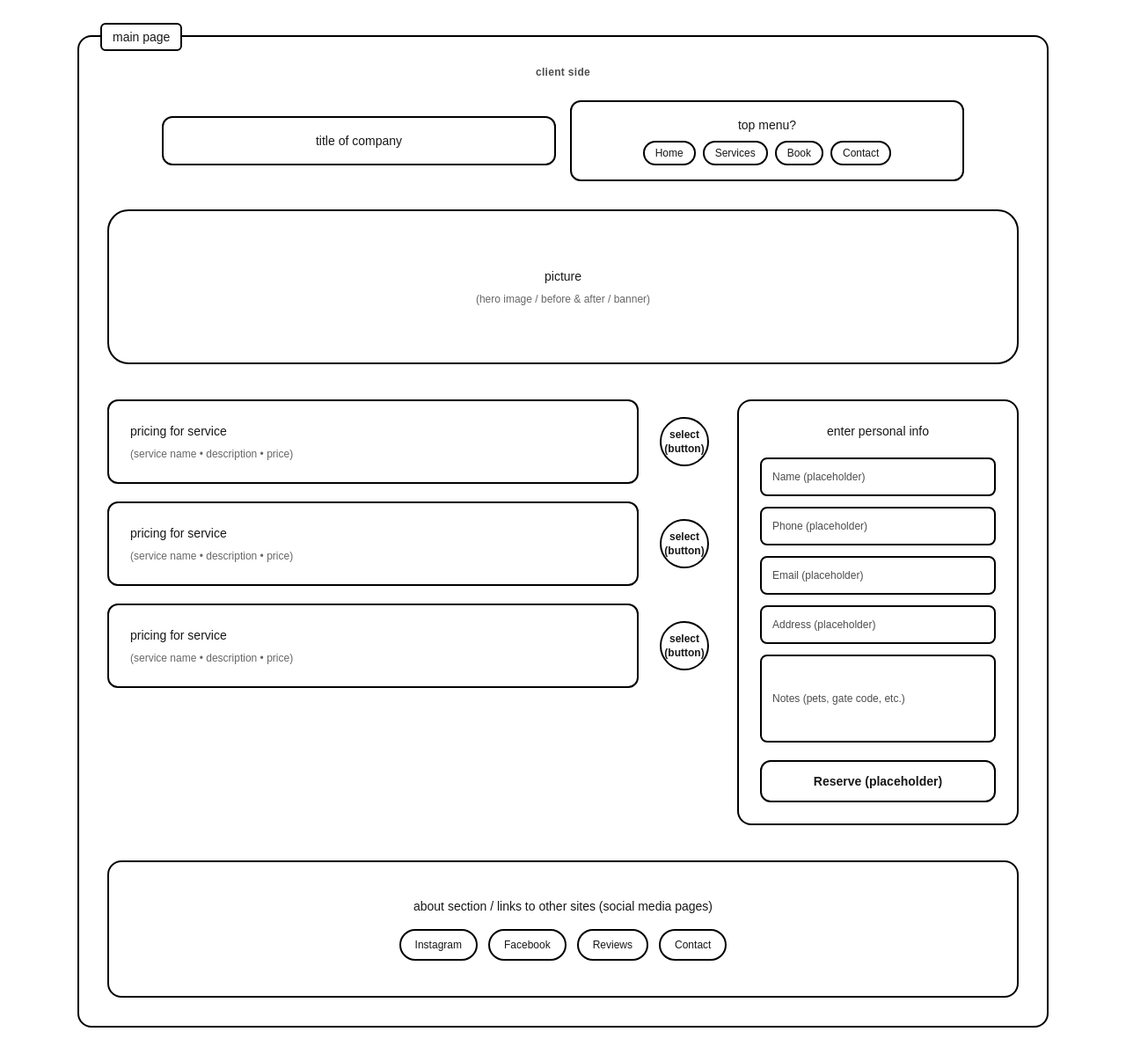
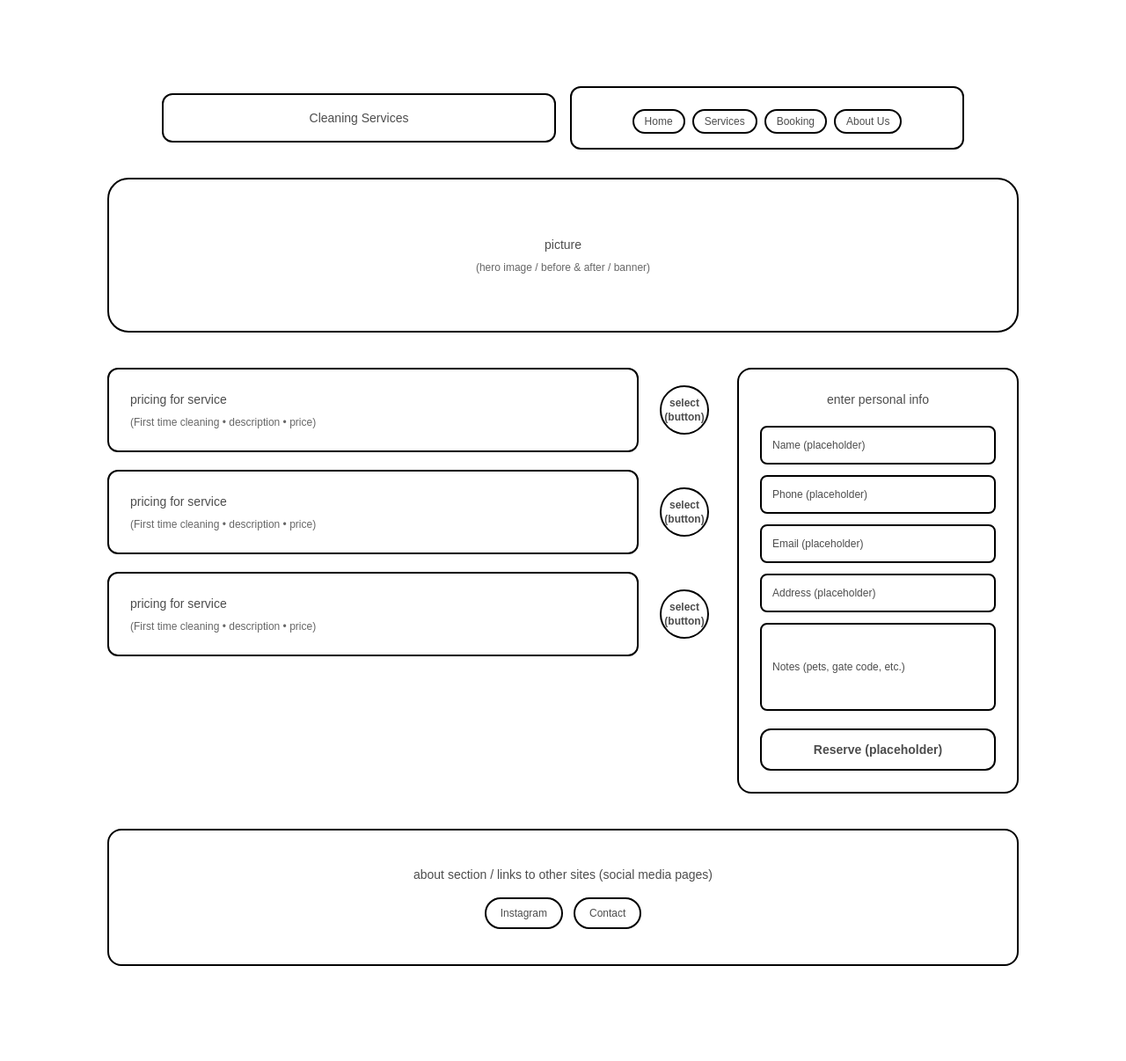
Before and after one commit to Ohcanorof/cleaning-website, a Next.js app: page / in a window 1280 px wide. Shown: the whole page at 88% size. After the commit the page ends 1172 px from the top, so only its background shows below. Built offline with nearby package versions, Linux system fonts and the light colour scheme.

Commit message:
Updated the navigation, and some minor tweaks to the pages and their description to have ready to display. will add another page or two to have a complete rough base that can just be modified to their liking in the future.

```diff
--- a/app/booking/page.tsx
+++ b/app/booking/page.tsx
@@ -1,28 +1,60 @@
+ {/* this is what the customer should see after they click on a service to book*/}
+
+import Link from "next/link";
 export default function ReservationPage() {
   return (
     <main className="min-h-screen bg-white">
       <div className="mx-auto max-w-6xl px-6 py-10">
         <section className="relative rounded-2xl border-2 border-black p-8">
-          <div className="absolute -top-4 left-6 rounded-md border-2 border-black bg-white px-3 py-1 text-sm font-medium">
-            reservation page
+          <div className="mt-8 grid gap-8 lg:grid-cols-[1fr_420px]">
+
+          {/*menu bar */}
+          <div className="mt-6 flex flex-col items-center gap-4 md:flex-row md:justify-center">
+            {/*company title*/}
+              <div className="text-sm text-black/70 font-medium">Cleaning Services</div>
+            {/*menu box, transparent for now, can make black if needed to see the grouping. */}
+            <div className="w-full max-w-md rounded-xl border-2 border-transparent px-6 py-4 text-center">
+              <div className="mt-2 flex flex-wrap justify-center gap-2 text-xs">
+                <Link href="/" className="rounded-full border-2 border-black text-black/70 px-3 py-1 hover:bg-black hover:text-white transition">
+                  Home
+                </Link>
+
+                <Link
+                  href="/#services"
+                  className="rounded-full border-2 border-black text-black/70 px-3 py-1 hover:bg-black hover:text-white transition"
+                >
+                  Services
+                </Link>
+
+                <Link
+                  href="/booking"
+                  className="rounded-full border-2 border-black text-black/70 px-3 py-1 hover:bg-black hover:text-white transition"
+                >
+                  Booking
+                </Link>
+
+                <Link
+                  href="/#contact"
+                  className="rounded-full border-2 border-black text-black/70 px-3 py-1 hover:bg-black hover:text-white transition"
+                >
+                  Contact
+                </Link>
+              </div>
+            </div>
           </div>
 
-          <div className="text-center text-xs font-semibold tracking-wide text-black/70">
-            client side
-          </div>
 
-          <div className="mt-8 grid gap-8 lg:grid-cols-[1fr_420px]">
-            {/* Left: selected service + schedule */}
+            {/* Left: selected service + schedule box*/}
             <div className="space-y-6">
               <div className="rounded-2xl border-2 border-black p-6">
-                <div className="text-sm font-medium">Selected service</div>
+                <div className="text-sm text-black/70 font-medium">'Selected service'</div>
                 <div className="mt-2 text-xs text-black/60">
                   (service name • price • brief description)
                 </div>
               </div>
 
               <div className="rounded-2xl border-2 border-black p-6">
-                <div className="text-sm font-medium">Date / time request</div>
+                <div className="text-sm text-black/70 font-medium">Date / Time Request</div>
                 <div className="mt-4 grid gap-3 md:grid-cols-2">
                   <div className="rounded-lg border-2 border-black px-3 py-3 text-xs text-black/70">
                     Requested date (placeholder)
@@ -34,17 +66,17 @@ export default function ReservationPage() {
               </div>
 
               <div className="rounded-2xl border-2 border-black p-6">
-                <div className="text-sm font-medium">Notes</div>
+                <div className="text-sm text-black/70 font-medium">Notes</div>
                 <div className="mt-3 rounded-lg border-2 border-black px-3 py-10 text-xs text-black/70">
                   (pets, special requests, entry instructions)
                 </div>
               </div>
             </div>
 
-            {/* Right: personal info */}
+            {/* Right: personal info box*/}
             <div className="rounded-2xl border-2 border-black p-6">
-              <div className="text-center text-sm font-medium">
-                enter personal info
+              <div className="text-center text-sm text-black/70 font-medium">
+                Enter Personal Info
               </div>
 
               <div className="mt-5 space-y-3">
@@ -59,13 +91,13 @@ export default function ReservationPage() {
 
                 <button
                   type="button"
-                  className="mt-2 w-full rounded-xl border-2 border-black bg-white px-4 py-3 text-sm font-semibold"
+                  className="mt-2 w-full rounded-xl border-2 border-black bg-white px-4 py-3 text-sm text-black/70 font-semibold"
                 >
                   Submit Reservation (placeholder)
                 </button>
 
                 <p className="pt-2 text-center text-xs text-black/60">
-                  Owner will call/text to confirm about 1 day in advance.
+                  You will recieve a call/text to confirm about 1 day in advance.
                 </p>
               </div>
             </div>
--- a/app/page.tsx
+++ b/app/page.tsx
@@ -1,46 +1,55 @@
+import Link from "next/link";
+
 export default function HomePage(){
   return(
     <main className="min-h-screen bg-white">
       <div className="mx-auto max-w-6xl px-6 py-10">
         {/* Frame container */}
-        <section className="relative rounded-2xl border-2 border-black p-8">
-          {/* Frame label (like your drawio tab) */}
-          <div className="absolute -top-4 left-6 rounded-md border-2 border-black bg-white px-3 py-1 text-sm font-medium">
-            main page
-          </div>
-
-          <div className="text-center text-xs font-semibold tracking-wide text-black/70">
+        <section className="relative rounded-2xl border-2 border-transparent p-8">
+          {/*<div className="text-center text-xs font-semibold tracking-wide text-black/70">
             client side
-          </div>
+          </div>*/}
 
           {/* Top row: title + menu */}
           <div className="mt-6 flex flex-col items-center gap-4 md:flex-row md:justify-center">
             <div className="w-full max-w-md rounded-xl border-2 border-black px-6 py-4 text-center">
-              <div className="text-sm font-medium">title of company</div>
+              <div className="text-sm text-black/70 font-medium">Cleaning Services</div>
             </div>
 
+            {/*menu bar */}
             <div className="w-full max-w-md rounded-xl border-2 border-black px-6 py-4 text-center">
-              <div className="text-sm font-medium">top menu?</div>
               <div className="mt-2 flex flex-wrap justify-center gap-2 text-xs">
-                <span className="rounded-full border-2 border-black px-3 py-1">
+                <Link href="/" className="rounded-full border-2 border-black text-black/70 px-3 py-1 hover:bg-black hover:text-white transition">
                   Home
-                </span>
-                <span className="rounded-full border-2 border-black px-3 py-1">
+                </Link>
+
+                <Link
+                  href="/#services"
+                  className="rounded-full border-2 border-black text-black/70 px-3 py-1 hover:bg-black hover:text-white transition"
+                >
                   Services
-                </span>
-                <span className="rounded-full border-2 border-black px-3 py-1">
-                  Book
-                </span>
-                <span className="rounded-full border-2 border-black px-3 py-1">
-                  Contact
-                </span>
+                </Link>
+
+                <Link
+                  href="/booking"
+                  className="rounded-full border-2 border-black text-black/70 px-3 py-1 hover:bg-black hover:text-white transition"
+                >
+                  Booking
+                </Link>
+
+                <Link
+                  href="/#About Us"
+                  className="rounded-full border-2 border-black text-black/70 px-3 py-1 hover:bg-black hover:text-white transition"
+                >
+                  About Us
+                </Link>
               </div>
             </div>
           </div>
 
           {/* Big picture */}
           <div className="mt-8 rounded-3xl border-2 border-black px-6 py-16 text-center">
-            <div className="text-sm font-medium">picture</div>
+            <div className="text-sm text-black/70 font-medium">picture</div>
             <div className="mt-2 text-xs text-black/60">
               (hero image / before &amp; after / banner)
             </div>
@@ -53,15 +62,15 @@ export default function HomePage(){
               {[1, 2, 3].map((i) => (
                 <div key={i} className="flex items-center gap-6">
                   <div className="flex-1 rounded-xl border-2 border-black px-6 py-6">
-                    <div className="text-sm font-medium">pricing for service</div>
+                    <div className="text-sm text-black/70 font-medium">pricing for service</div>
                     <div className="mt-2 text-xs text-black/60">
-                      (service name • description • price)
+                      (First time cleaning • description • price)
                     </div>
                   </div>
 
                   <button
                     type="button"
-                    className="h-14 w-14 rounded-full border-2 border-black bg-white text-xs font-semibold"
+                    className="h-14 w-14 rounded-full border-2 border-black bg-white text-xs text-black/70 font-semibold"
                   >
                     select
                     <br />
@@ -73,7 +82,7 @@ export default function HomePage(){
 
             {/* Right: personal info box */}
             <div className="rounded-2xl border-2 border-black p-6">
-              <div className="text-center text-sm font-medium">
+              <div className="text-center text-sm text-black/70 font-medium">
                 enter personal info
               </div>
 
@@ -93,8 +102,7 @@ export default function HomePage(){
 
                 <button
                   type="button"
-                  className="mt-2 w-full rounded-xl border-2 border-black bg-white px-4 py-3 text-sm font-semibold"
-                >
+                  className="mt-2 w-full rounded-xl border-2 border-black bg-white px-4 py-3 text-sm text-black/70 font-semibold">
                   Reserve (placeholder)
                 </button>
               </div>
@@ -103,20 +111,14 @@ export default function HomePage(){
 
           {/* About / links */}
           <div className="mt-10 rounded-2xl border-2 border-black px-6 py-10 text-center">
-            <div className="text-sm font-medium">
+            <div className="text-sm text-black/70 font-medium">
               about section / links to other sites (social media pages)
             </div>
             <div className="mt-4 flex flex-wrap justify-center gap-3 text-xs">
-              <span className="rounded-full border-2 border-black px-4 py-2">
+              <Link href="https://www.instagram.com/patriciashousecleaningservice/" className="rounded-full border-2 border-black text-black/70 px-4 py-2">
                 Instagram
-              </span>
-              <span className="rounded-full border-2 border-black px-4 py-2">
-                Facebook
-              </span>
-              <span className="rounded-full border-2 border-black px-4 py-2">
-                Reviews
-              </span>
-              <span className="rounded-full border-2 border-black px-4 py-2">
+              </Link>
+              <span className="rounded-full border-2 border-black text-black/70 px-4 py-2">
                 Contact
               </span>
             </div>
```
Also changed, not shown: app/owner/page.tsx (+10 -14 lines).
